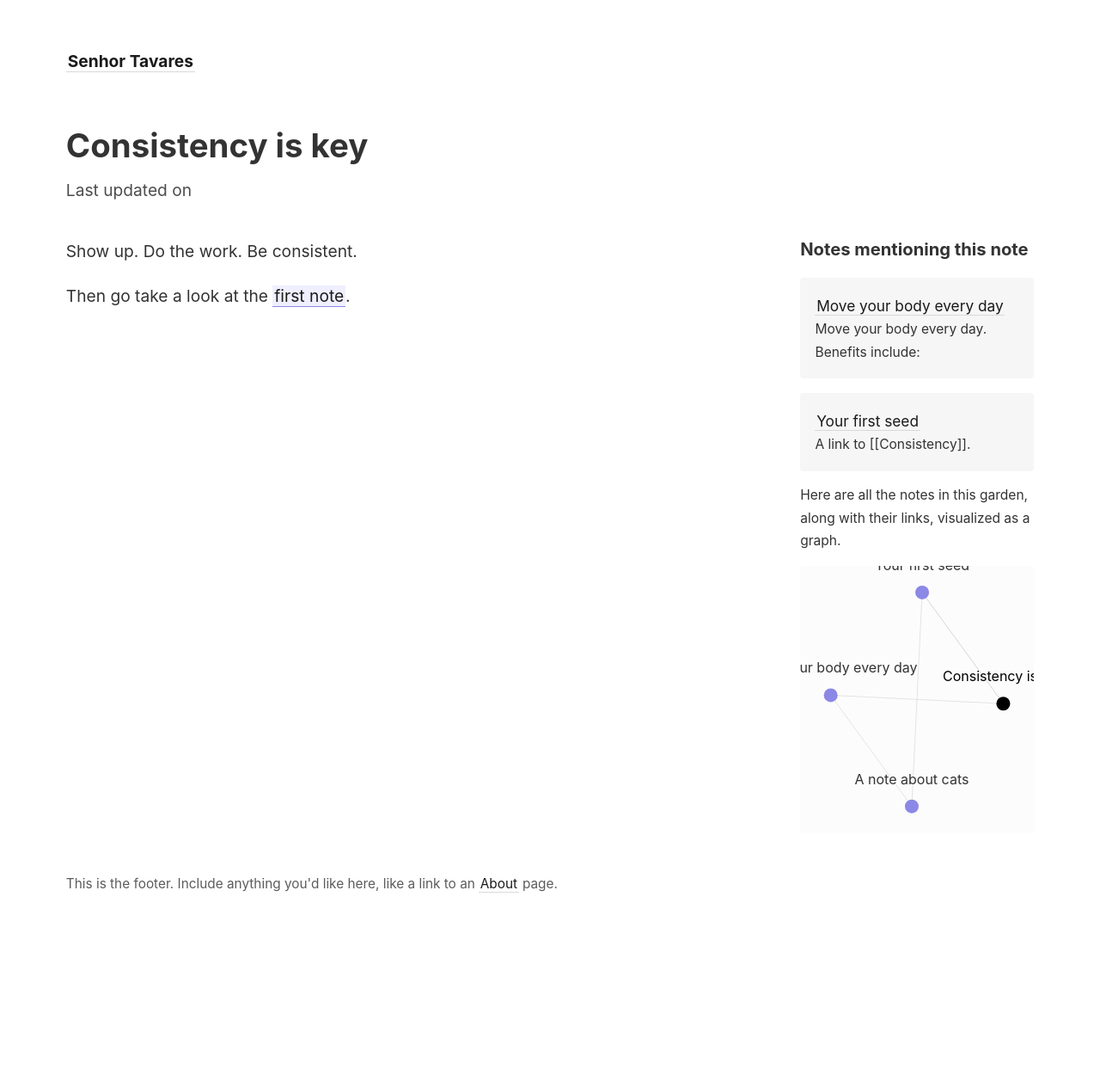
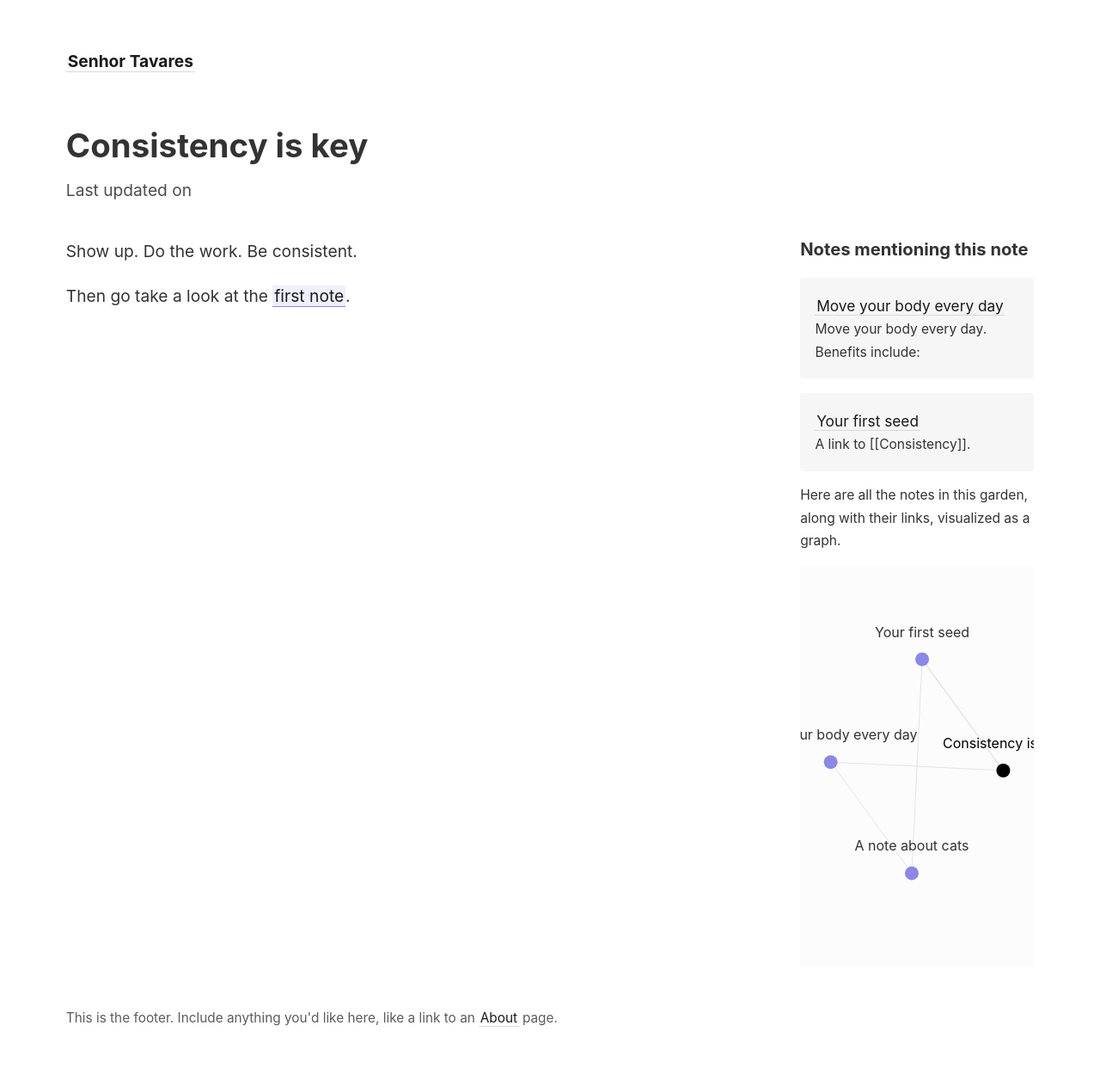
Before and after one commit to macedotavares/senhortavares, a Jekyll site: the page built from _notes/consistency.md, in a window 1280 px wide. Shown: the whole page at 86% size. Built offline with Jekyll 4.4.1, drawn with Linux system fonts in a browser that asks for light colours; before the commit the page ends 1108 px from its top, so only the background shows below that.

Commit message:
Update notes_graph.html

```diff
--- a/_includes/notes_graph.html
+++ b/_includes/notes_graph.html
@@ -30,7 +30,7 @@
   #graph-wrapper {
     background: #fcfcfc;
     border-radius: 4px;
-    height: 20em;
+    height: 30em;
   }
 </style>
 
```
